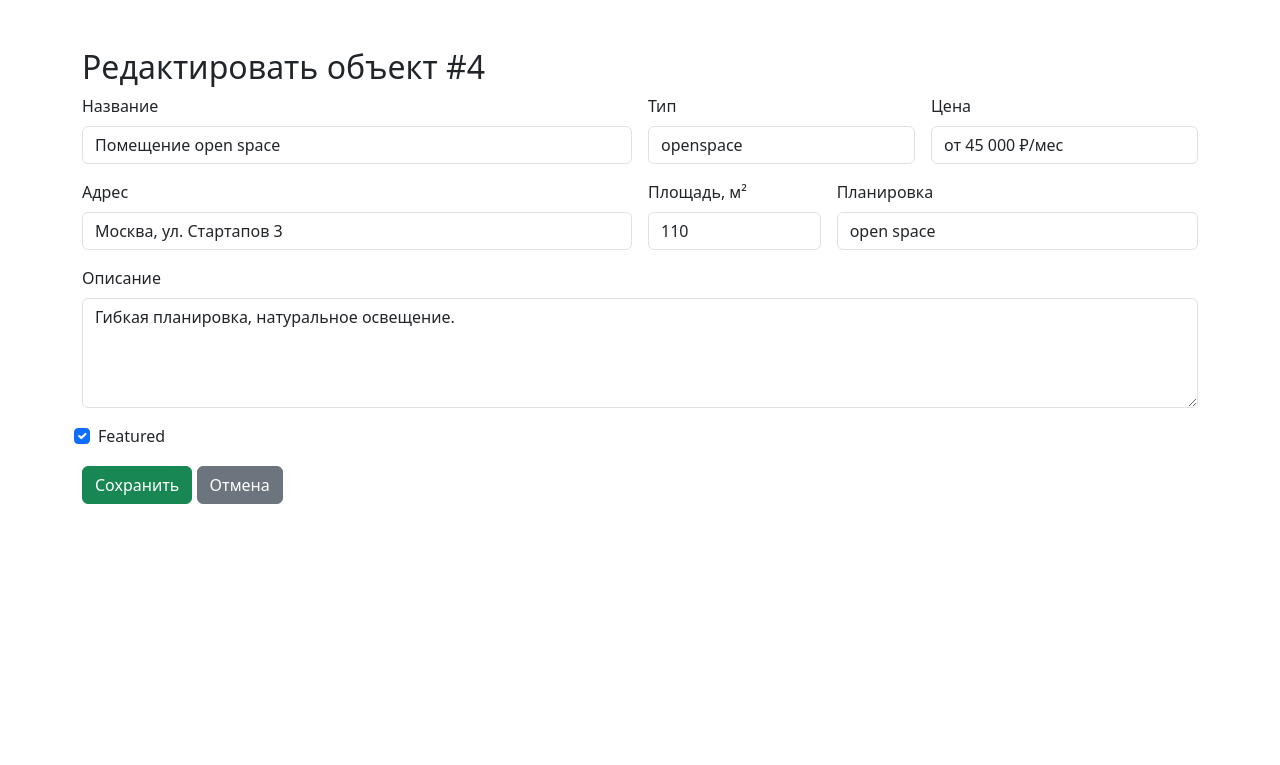
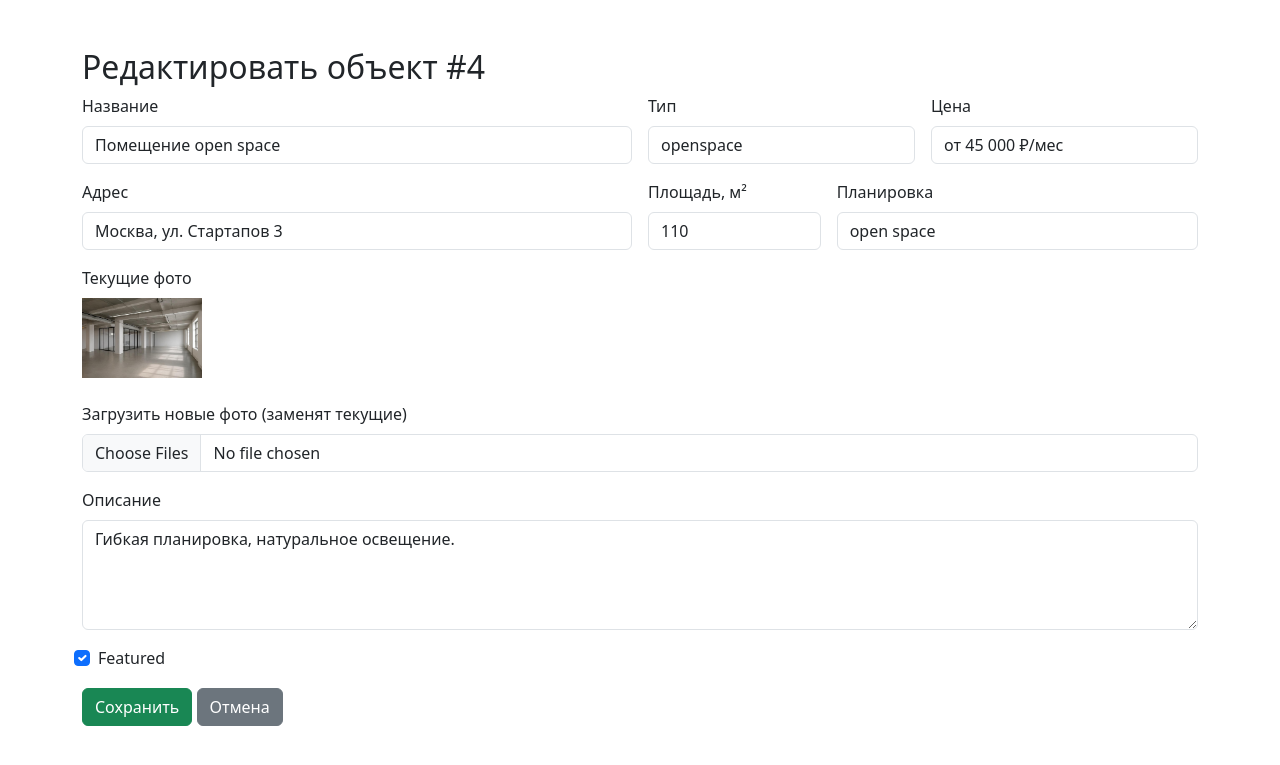
Before and after one commit to AdventureAdviser/realtor-agency, a Flask app: page /admin/object/4/edit in a window 1280 px wide. Shown: the top 765 px of the page. Run offline with Flask 3, Linux system fonts and the light colour scheme; data comes from the database, SQL or seed files in the repository.

Commit message:
vers 0.6

```diff
--- a/app.py
+++ b/app.py
@@ -1,10 +1,15 @@
 from flask import Flask, render_template, g, request, jsonify, redirect, url_for
+from werkzeug.utils import secure_filename
 import sqlite3
 import os
 
 app = Flask(__name__)
 BASE_DIR = os.path.dirname(os.path.abspath(__file__))
 DATABASE = os.path.join(BASE_DIR, 'database.db')
+
+# --- Upload folder for images ---
+UPLOAD_FOLDER = os.path.join(BASE_DIR, 'static', 'img')
+os.makedirs(UPLOAD_FOLDER, exist_ok=True)
 
 def get_db():
     if 'db' not in g:
@@ -145,8 +150,24 @@ def admin_objects():
 def admin_object_edit(obj_id):
     db = get_db()
     if request.method == 'POST':
+        # --- handle uploaded photos ---
+        photos = request.files.getlist('photos')
+        if photos and photos[0].filename:  # at least one file selected
+            image_url_new = None
+            new_paths = []
+            for file in photos:
+                filename = secure_filename(file.filename)
+                save_path = os.path.join(UPLOAD_FOLDER, filename)
+                file.save(save_path)
+                new_paths.append(f"/static/img/{filename}")
+            if not image_url_new:
+                image_url_new = new_paths[0]  # first uploaded becomes main
+            images_csv = ",".join(new_paths)
+        else:
+            images_csv = request.form.get('existing_images', '')
+            image_url_new = request.form.get('existing_image_url')
         db.execute("""UPDATE objects SET title=?, type=?, price=?, address=?, area=?,
-                      layout=?, description=?, featured=? WHERE id=?""",
+                      layout=?, description=?, featured=?, images=?, image_url=? WHERE id=?""",
                    (
                        request.form.get('title'),
                        request.form.get('type'),
@@ -156,6 +177,8 @@ def admin_object_edit(obj_id):
                        request.form.get('layout'),
                        request.form.get('description'),
                        1 if request.form.get('featured') else 0,
+                       images_csv,
+                       image_url_new,
                        obj_id
                    ))
         db.commit()
--- a/templates/admin_object_edit.html
+++ b/templates/admin_object_edit.html
@@ -8,7 +8,7 @@
 <body>
 <div class="container my-5">
   <h2>Редактировать объект #{{ obj.id }}</h2>
-  <form method="post" class="row g-3">
+  <form method="post" enctype="multipart/form-data" class="row g-3">
     <div class="col-md-6">
       <label class="form-label">Название</label>
       <input name="title" class="form-control" value="{{ obj.title }}">
@@ -33,6 +33,18 @@
       <label class="form-label">Планировка</label>
       <input name="layout" class="form-control" value="{{ obj.layout }}">
     </div>
+    <input type="hidden" name="existing_image_url" value="{{ obj.image_url }}">
+    <div class="col-12">
+      <label class="form-label">Текущие фото</label><br>
+      {% for img in obj.images.split(',') %}
+        <img src="{{ img }}" alt="img" class="me-2 mb-2" style="height:80px;">
+      {% endfor %}
+      <input type="hidden" name="existing_images" value="{{ obj.images }}">
+    </div>
+    <div class="col-12">
+      <label class="form-label">Загрузить новые фото (заменят текущие)</label>
+      <input type="file" name="photos" multiple class="form-control">
+    </div>
     <div class="col-12">
       <label class="form-label">Описание</label>
       <textarea name="description" rows="4" class="form-control">{{ obj.description }}</textarea>
```
